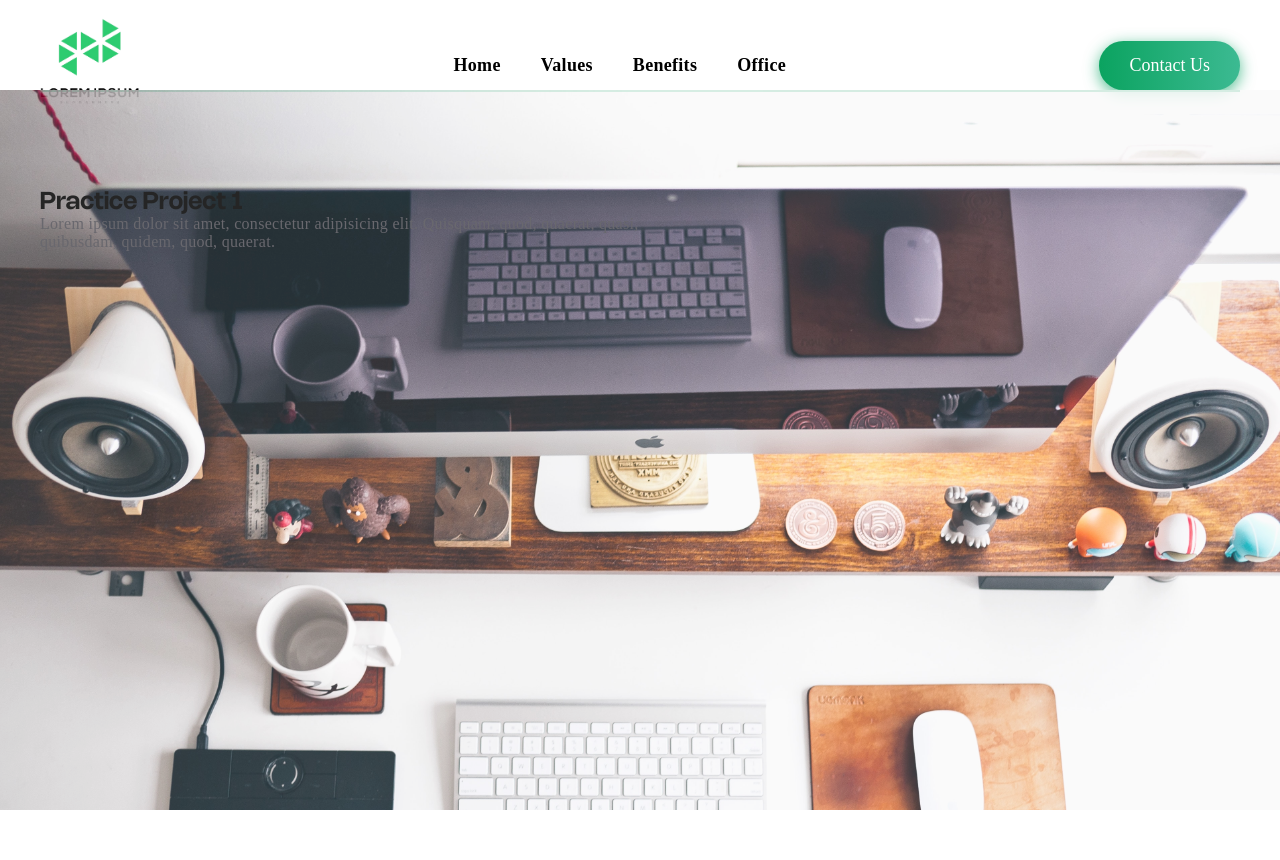
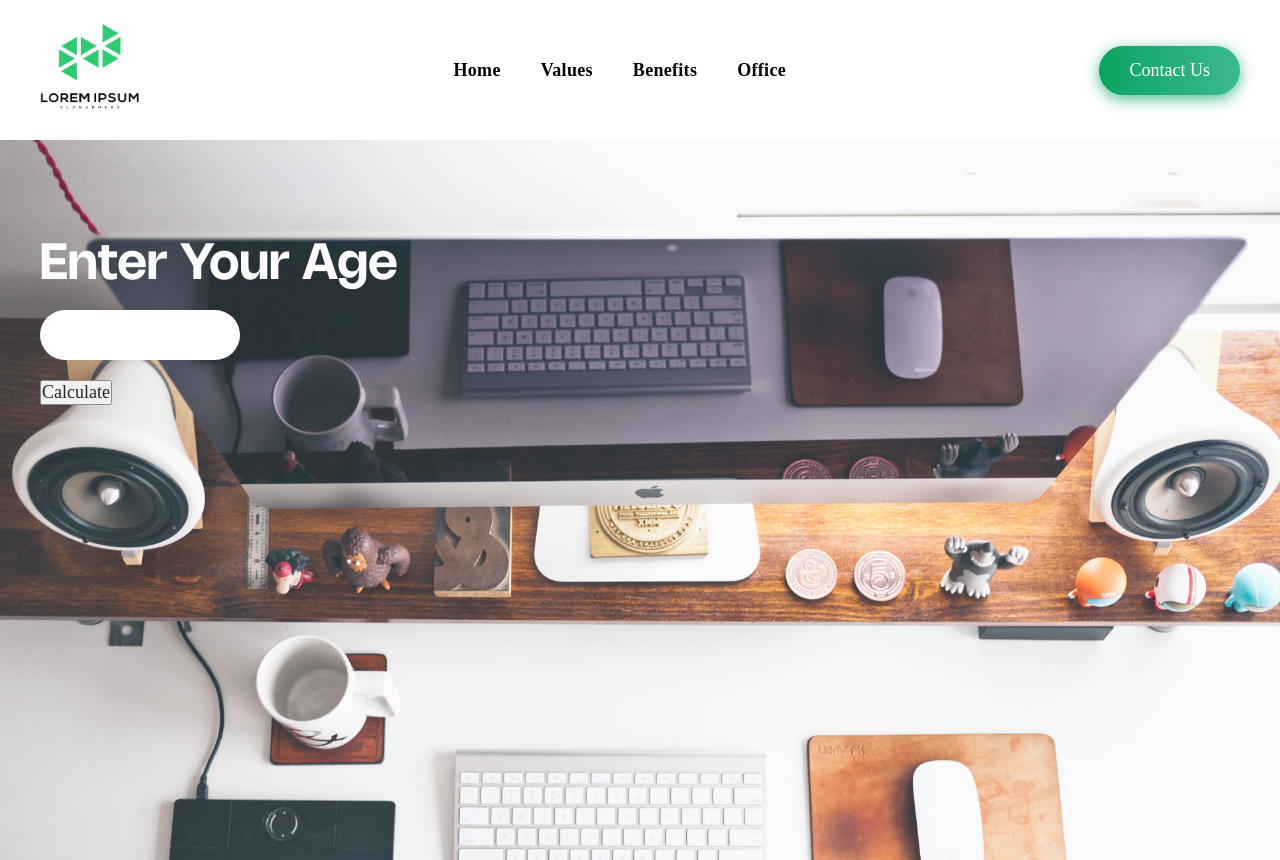
Before and after one commit to sabir-phantom/Assignment-1, a plain HTML site: page index.html in a window 1280 px wide. Before the commit the page ends 810 px from the top, so only its background shows below. Drawn offline with Linux system fonts and the light colour scheme; a web font is replaced by a local one.

Commit message:
age button added

```diff
--- a/assets/css/style.css
+++ b/assets/css/style.css
@@ -37,8 +37,8 @@ p {
   justify-content: space-between;
   margin-top: 40px;
   align-items: center;
-  height: 50px;
-  box-shadow: #0ba360 0px 2px;
+  height: 60px;
+  margin-bottom: 40px;
 }
 
 .main-logo {
@@ -113,13 +113,46 @@ button {
   background-repeat: no-repeat;
   background-size: cover;
   opacity: 0.85;
+  /* box-shadow: #0ba360 0px 5px; */
+
 }
 .banner-container {
     display: flex;
     justify-content: center;
+    gap: 20px;
     width: 50%;
-    align-items: center;
+    /* align-items: center; */
     flex-direction: column;
     text-align: left;
     padding-top: 100px;
 }
+
+.banner-text{
+    display: flex;
+    flex-direction: column;
+    gap: 20px;
+}
+.banner-text h1{
+    font-size: 50px;
+    font-weight: 600;
+    line-height: 50px;
+    letter-spacing: 0.3px;
+    text-align: left;
+    color: #ffffff;
+}
+.age-input input {
+    width: 200px;
+    height: 50px;
+    border-radius: 50px;
+    border: none;
+    outline: none;
+    padding: 0 20px;
+    font-family: General Sans;
+    font-size: 18px;
+    font-style: normal;
+    font-weight: 700;
+    line-height: normal;
+    letter-spacing: 0.3px;
+    text-align: left;
+    /* ?color: #ffffff;     */
+}
--- a/index.html
+++ b/index.html
@@ -36,9 +36,16 @@
     <section class="banner">
         <div class="container">
             <div class="banner-container">
+
                 <div class="banner-text">
-                    <h1>Practice Project 1</h1>
-                    <p>Lorem ipsum dolor sit amet, consectetur adipisicing elit. Quisquam, quod, quaerat, quasi, quibusdam, quidem, quod, quaerat.</p>
+                    <h1>Enter Your Age</h1>
+                </div>
+                <div class="age-input">
+                    <!-- <label for="age">Enter your Age</label> -->
+                    <input type="text" name="age" id="age">
+                </div>
+                <div class="age-btn">
+                    <button>Calculate</button>
                 </div>
 
             </div>
```
